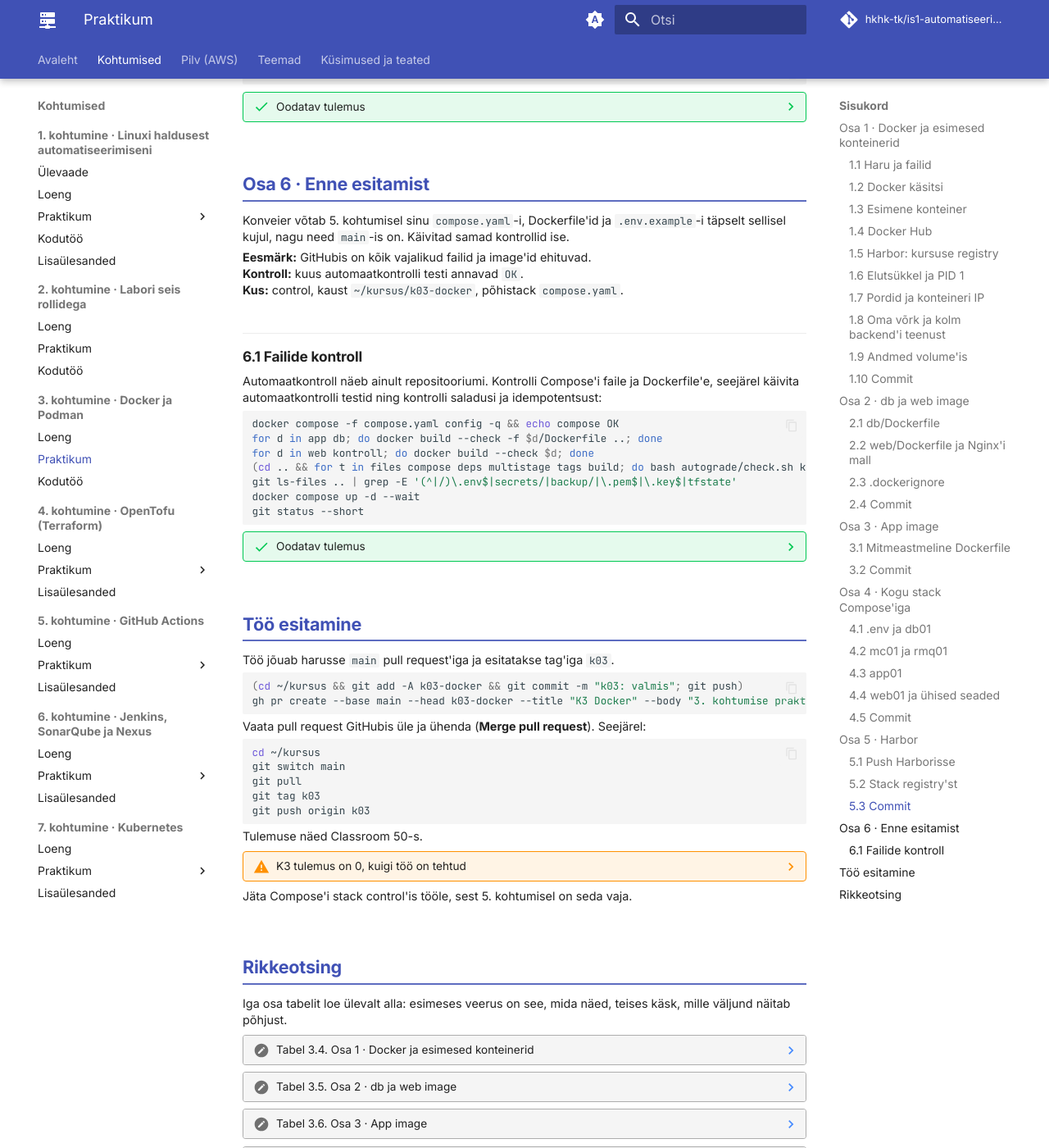
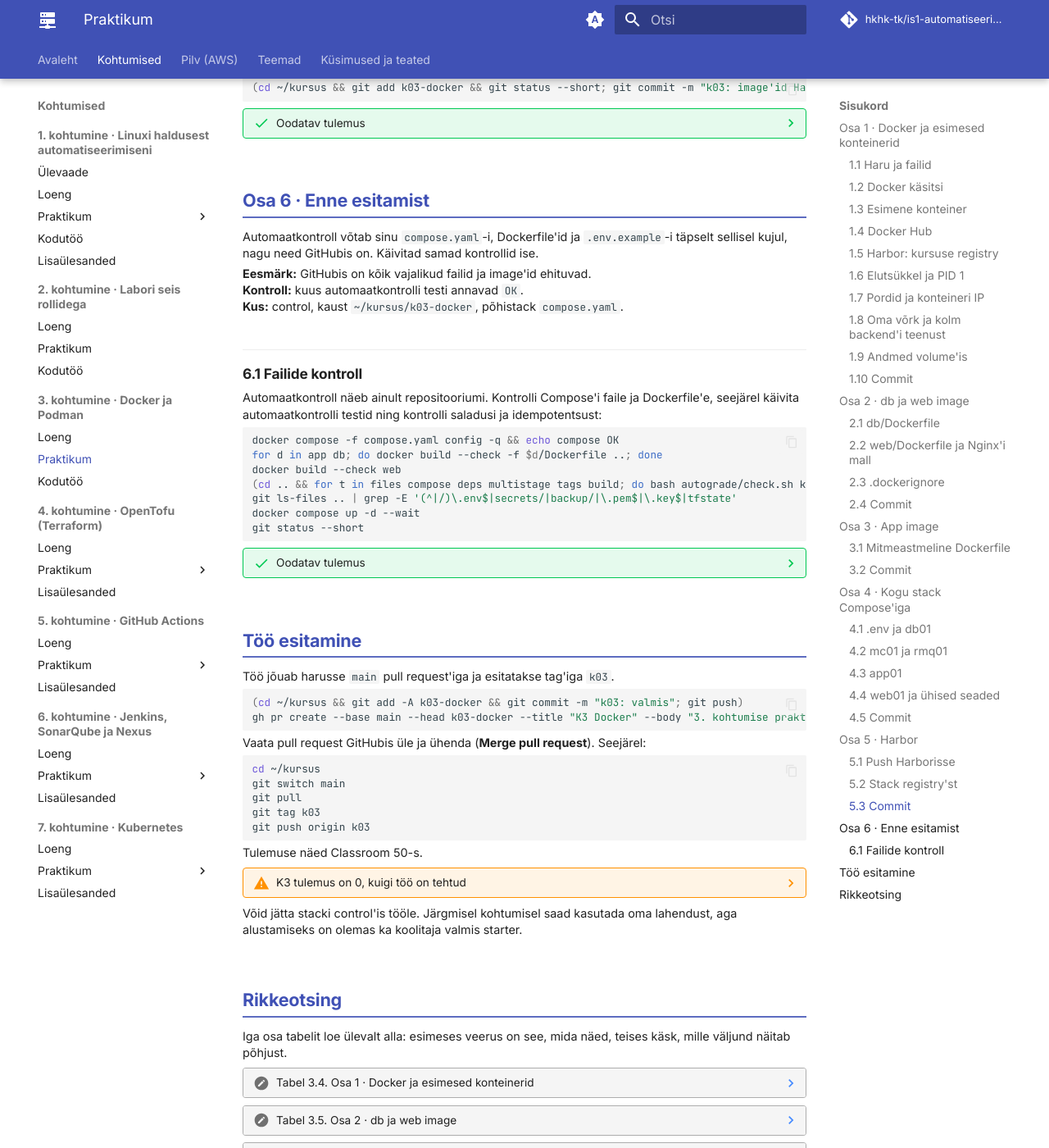
Before and after one commit to hkhk-tk/is1-automatiseerimine, an MkDocs documentation site: the page built from docs/k03/lab.md, in a window 1280 px wide and 1400 px high, scrolled down 17998 px. Shown: the whole window at 82% size. Built offline with MkDocs 1.6.1 and Material for MkDocs 9.7.7, drawn with Linux system fonts in a browser that asks for light colours; comment, search, counter and statistics services are not loaded; some of the changed text lies outside the part shown.

Commit message:
K3 praktikum: viited ja kontrollid uue raja järgi, järgmine kohtumine ei eelda K3 stacki, saladuste kontrolli lubadus täpsemaks

````diff
--- a/docs/k03/lab.md
+++ b/docs/k03/lab.md
@@ -990,7 +990,7 @@ git status --short
 
 ## Osa 5 · Harbor
 
-Lükkad oma image'id Harborisse, kust 5. kohtumise konveier ja 7. kohtumise klaster neid tõmbavad. Harbor skannib iga image'i Trivy'ga.
+Lükkad oma image'id Harborisse. Registry'st saab sama image'i tõmmata iga masin, mis Harborini jõuab. Harbor skannib iga image'i Trivy'ga.
 
 **Eesmärk:** kolm image'it on sinu Harbori projektis SHA-tag'iga ja stack käivitub registry image'itest.
 **Kontroll:** automaatkontrolli test `tags` annab `OK` ja Harbori veebiliideses on kolm repositooriumi.
@@ -1075,7 +1075,7 @@ curl -s http://localhost:8080/version; echo
 ### 5.3 Commit
 
 ```bash
-(cd ~/kursus && git add k03-docker && git status --short && git commit -m "k03: image'id Harboris" && git push)
+(cd ~/kursus && git add k03-docker && git status --short; git commit -m "k03: image'id Harboris"; git push)
 ```
 
 ??? success "Oodatav tulemus"
@@ -1084,7 +1084,7 @@ curl -s http://localhost:8080/version; echo
 
 ## Osa 6 · Enne esitamist
 
-Konveier võtab 5. kohtumisel sinu `compose.yaml`-i, Dockerfile'id ja `.env.example`-i täpselt sellisel kujul, nagu need `main`-is on. Käivitad samad kontrollid ise.
+Automaatkontroll võtab sinu `compose.yaml`-i, Dockerfile'id ja `.env.example`-i täpselt sellisel kujul, nagu need GitHubis on. Käivitad samad kontrollid ise.
 
 **Eesmärk:** GitHubis on kõik vajalikud failid ja image'id ehituvad.
 **Kontroll:** kuus automaatkontrolli testi annavad `OK`.
@@ -1097,7 +1097,7 @@ Automaatkontroll näeb ainult repositooriumi. Kontrolli Compose'i faile ja Docke
 ```bash
 docker compose -f compose.yaml config -q && echo compose OK
 for d in app db; do docker build --check -f $d/Dockerfile ..; done
-for d in web kontroll; do docker build --check $d; done
+docker build --check web
 (cd .. && for t in files compose deps multistage tags build; do bash autograde/check.sh k03 "$t"; done)
 git ls-files .. | grep -E '(^|/)\.env$|secrets/|backup/|\.pem$|\.key$|tfstate'
 docker compose up -d --wait
@@ -1138,7 +1138,7 @@ Tulemuse näed Classroom 50-s.
     git tag -f k03 && git push -f origin k03
     ```
 
-Jäta Compose'i stack control'is tööle, sest 5. kohtumisel on seda vaja.
+Võid jätta stacki control'is tööle. Järgmisel kohtumisel saad kasutada oma lahendust, aga alustamiseks on olemas ka koolitaja valmis starter.
 
 ## Rikkeotsing
 
@@ -1198,9 +1195,6 @@ Iga osa tabelit loe ülevalt alla: esimeses veerus on see, mida näed, teises k
     | Maven laeb iga build'iga kõik sõltuvused | `grep -n COPY k03-docker/app/Dockerfile` | `src` kopeeritakse enne `dependency:go-offline`-i | koodi muutus muudab `COPY src` kihi ja kõik järgnevad, sh sõltuvuste allalaadimine, käivituvad uuesti |
     | `docker stop` kestab 10 s | `docker exec <k> cat /proc/1/cmdline \| tr '\0' ' '` | CMD on shell-vormis, PID 1 on `sh` | `sh -c` ei edasta SIGTERM-i lapsele; Docker ootab 10 s ja saadab SIGKILL-i |
     | app konteiner `unhealthy` ilma andmebaasita | `docker exec <k> curl -s localhost:8080/health/live` | ootuspärane: `/health` annab 503, kui db pole | `/health` kontrollib sõltuvusi, `/health/live` ainult protsessi |
-    | Tomcat ei käivitu pärast `USER 10001`, logis `Permission denied` | `docker run --rm --entrypoint ls labseis-app:multi -ln /usr/local/tomcat` | mõni kirjutatav kaust (`logs`, `temp`, `work`, `webapps`, `conf/Catalina`) kuulub root'ile | Tomcat pakib WAR-i lahti ja kirjutab logisid; mitte-root kasutaja vajab neis kaustades omandit |
-    | `useradd: UID 10001 is not unique` | `docker run --rm --entrypoint getent tomcat:10.1-jre21-temurin passwd 10001` | baasimage'is on see UID juba olemas: vali teine | UID peab olema image'i `/etc/passwd`-is unikaalne |
-    | `naive` ja `multi` on peaaegu sama suured | `docker history labseis-app:multi \| head -8` | käitusaste kopeerib midagi suurt build-astmest või baas on vale | `COPY --from` kopeerib selle, mis antud teel on; vale tee toob kaasa `~/.m2` või kogu `/src` |
     | `k03 tags` FAIL app-image'i järel | `ls k03-docker/compose.yaml` | test vajab ka `compose.yaml`-i, mis tekib Compose'i lehel | test loeb ametlike image'ite tag'id Compose'i failist |
     | `grep upperdir … mountinfo`: `Permission denied` või tühi | `docker inspect -f '{{.State.Pid}}' <k>` | `sudo` puudu või konteiner ei tööta | teise protsessi `mountinfo` on loetav ainult root'ile ja ainult töötava protsessi kohta |
 
````
Also changed, not shown: other parts of docs/k03/lab.md (+10 -13 lines).
